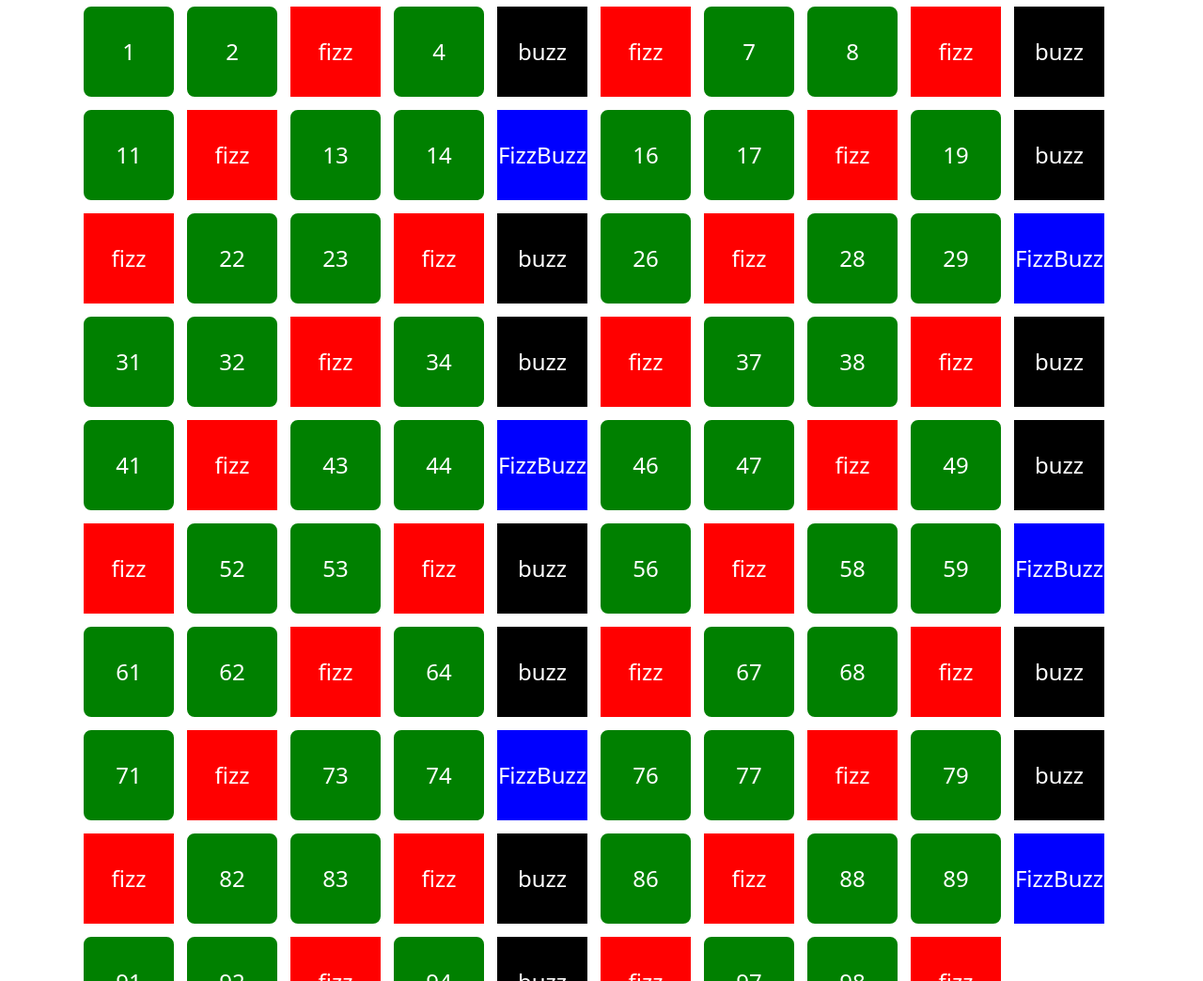
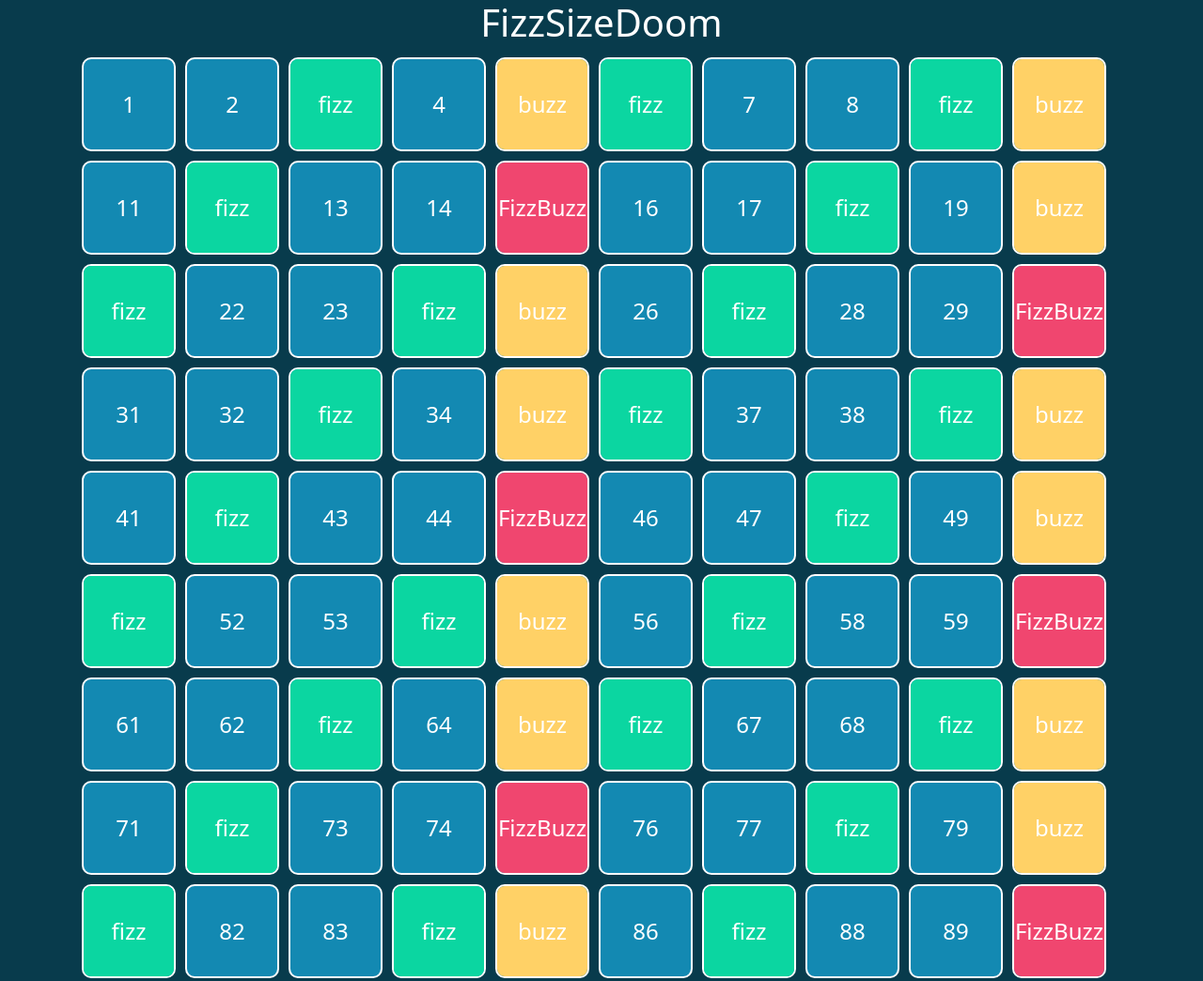
Before and after one commit to gabrielebaglioni/js-fizzbuzzdom, a plain HTML site: page index.html in a window 1280 px wide. Shown: the top 1044 px of the page at 94% size. Drawn offline with nearby package versions, Linux system fonts and the light colour scheme.

Commit message:
migliorie

```diff
--- a/index.html
+++ b/index.html
@@ -9,9 +9,12 @@
    <link href="https://cdn.jsdelivr.net/npm/bootstrap@5.1.3/dist/css/bootstrap.min.css" rel="stylesheet" integrity="sha384-1BmE4kWBq78iYhFldvKuhfTAU6auU8tT94WrHftjDbrCEXSU1oBoqyl2QvZ6jIW3" crossorigin="anonymous">
 </head>
 <body>
-   <div class="container list">
+   <main>
+      <h1>FizzSizeDoom</h1>
+      <div class="container list">
 
-   </div>
+      </div>
+   </main>
    <script src="main.js"></script>
 </body>
 </html>
--- a/style.css
+++ b/style.css
@@ -3,10 +3,21 @@
    padding: 0;
    margin: 0;
 }
+
+main{
+    background-color: rgb(8, 59, 76) ;
+}
+h1{
+   font-size: larger;
+   text-transform: capitalize;
+   text-align: center;
+   font-weight: 500;
+   color: #fff;
+}
 .item {
    width: 100px;
    height: 100px;
-   background-color: green;
+   background-color: rgb(19, 137, 178);
    color: #fff;
    text-align: center;
    line-height: 100px;
@@ -18,7 +29,7 @@
    justify-content: center;
    align-items: center;
    position: relative;
-   aspect-ratio: 1/1;
+   overflow: hidden;
 }
 .list{
    list-style: none;
@@ -26,7 +37,7 @@
    flex-wrap: wrap;
 }
 .fizz::after{
-   background-color: red;
+   background-color: rgb(11, 214, 161);
    content: "fizz";
    display: block;
    position: absolute;
@@ -39,7 +50,7 @@
    align-items: center;
 }
 .buzz::after{
-   background-color: black;
+   background-color: rgb(255, 209, 102);
    content: "buzz";
    display: block;
    position: absolute;
@@ -52,7 +63,7 @@
    align-items: center;
 }
 .fizz.buzz::after{
-   background-color: blue;
+   background-color: rgb(240, 70, 111) ;
    content: "FizzBuzz";
    display: block;
    position: absolute;
```
Also changed, not shown: 1 other file.
